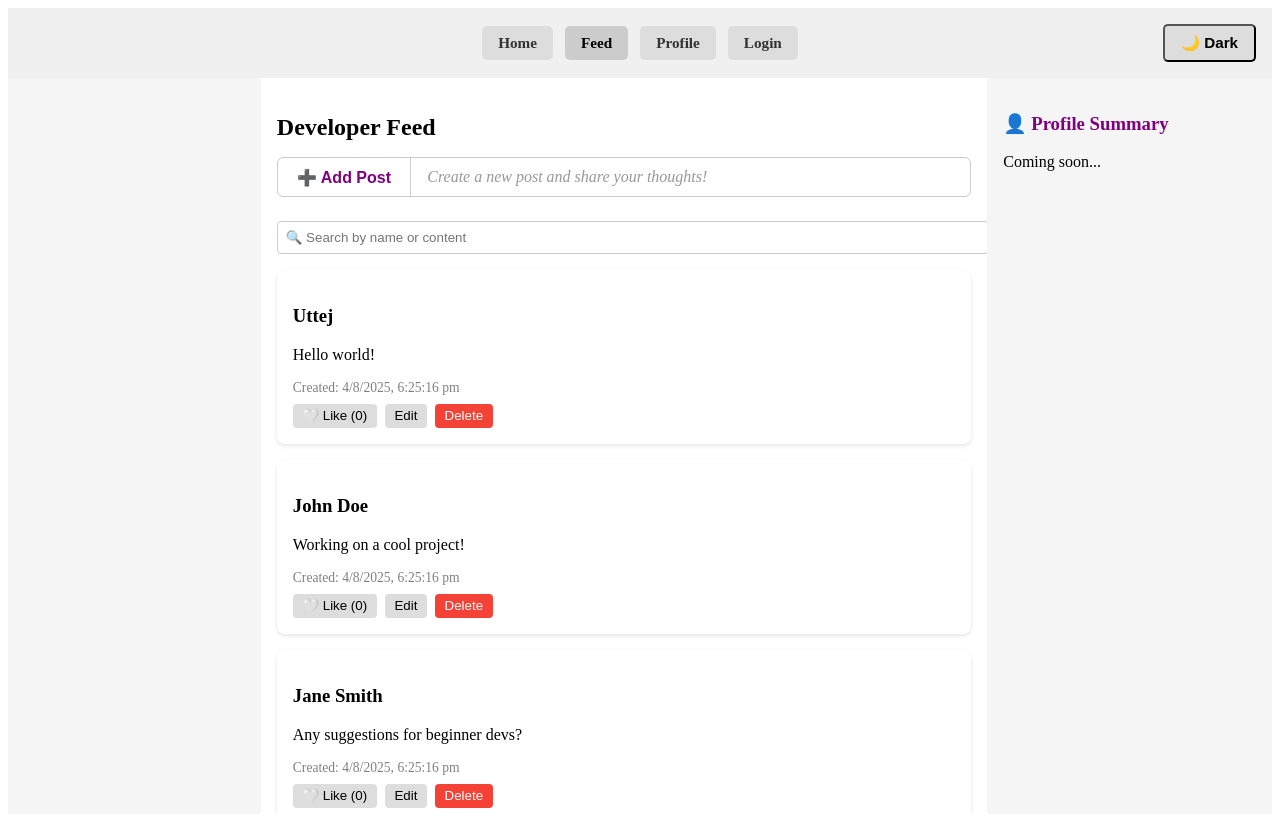
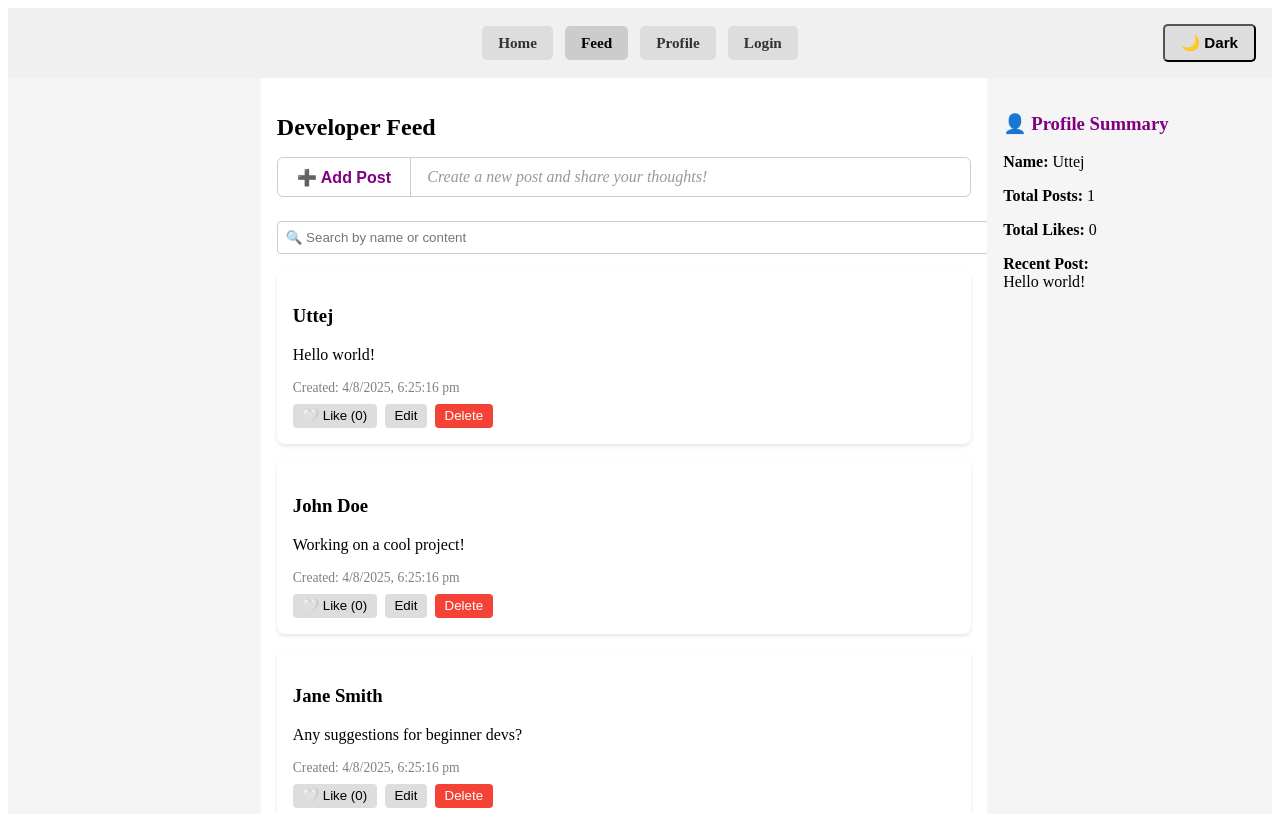
Before and after one commit to uttej-git/devcon, a React (Create React App) app: page /feed in a window 1280 px wide. Built offline with nearby package versions, Linux system fonts and the light colour scheme.

Commit message:
Updated 3rd layout

```diff
--- a/src/pages/Feed.jsx
+++ b/src/pages/Feed.jsx
@@ -65,6 +65,12 @@ const Feed = () => {
   const [editedContent, setEditedContent] = useState('');
   const [searchTerm, setSearchTerm] = useState('');
   const [showPostForm, setShowPostForm] = useState(false);
+  const [profileStats, setProfileStats] = useState({
+    user: 'Guest',
+    postCount: 0,
+    totalLikes: 0,
+    recentPost: 'No recent post',
+  });
 
   useEffect(() => {
     localStorage.setItem('devconnect-posts', JSON.stringify(posts));
@@ -73,6 +79,19 @@ const Feed = () => {
   useEffect(() => {
     localStorage.setItem('devconnect-likedPosts', JSON.stringify(likedPosts));
   }, [likedPosts]);
+
+  useEffect(() => {
+    const user = posts.length > 0 ? posts[0].username : 'Guest';
+    const userPosts = posts.filter((post) => post.username === user);
+    const totalLikes = userPosts.reduce((sum, post) => sum + post.likes, 0);
+
+    setProfileStats({
+      user,
+      postCount: userPosts.length,
+      totalLikes,
+      recentPost: userPosts[0]?.content || 'No recent post',
+    });
+  }, [posts]);
 
   const handleChange = (e) => {
     setNewPost({ ...newPost, [e.target.name]: e.target.value });
@@ -157,10 +176,10 @@ const Feed = () => {
   return (
     <div style={{ display: 'flex', height: 'calc(100vh - 64px)' }}>
 
-      {/* Left panel - Empty */}
+      {/* Left - Empty for now */}
       <div style={{ width: '20%', backgroundColor: darkMode ? '#121212' : '#f5f5f5' }}></div>
 
-      {/* Center Feed */}
+      {/* Center - Feed */}
       <div
         style={{
           flex: 1,
@@ -174,7 +193,7 @@ const Feed = () => {
       >
         <h2 style={{ fontSize: '1.5rem', marginBottom: '1rem' }}>Developer Feed</h2>
 
-        {/* Add Post Box */}
+        {/* Add Post Button */}
         <div
           style={{
             display: 'flex',
@@ -215,6 +234,7 @@ const Feed = () => {
           </div>
         </div>
 
+        {/* Post Form */}
         {showPostForm && (
           <form onSubmit={handleSubmit} style={{ marginBottom: '2rem' }}>
             <input
@@ -258,6 +278,7 @@ const Feed = () => {
           </form>
         )}
 
+        {/* Search */}
         <input
           type="text"
           placeholder="🔍 Search by name or content"
@@ -274,6 +295,7 @@ const Feed = () => {
           }}
         />
 
+        {/* Posts */}
         {filteredPosts.length > 0 ? (
           filteredPosts.map((post) => (
             <Postcard
@@ -299,7 +321,7 @@ const Feed = () => {
         )}
       </div>
 
-      {/* Right panel - Profile Summary */}
+      {/* Right - Profile Summary */}
       <div
         style={{
           width: '20%',
@@ -309,7 +331,10 @@ const Feed = () => {
         }}
       >
         <h3 style={{ color: 'purple' }}>👤 <strong>Profile Summary</strong></h3>
-        <p>Coming soon...</p>
+        <p><strong>Name:</strong> {profileStats.user}</p>
+        <p><strong>Total Posts:</strong> {profileStats.postCount}</p>
+        <p><strong>Total Likes:</strong> {profileStats.totalLikes}</p>
+        <p><strong>Recent Post:</strong><br />{profileStats.recentPost}</p>
       </div>
     </div>
   );
```
